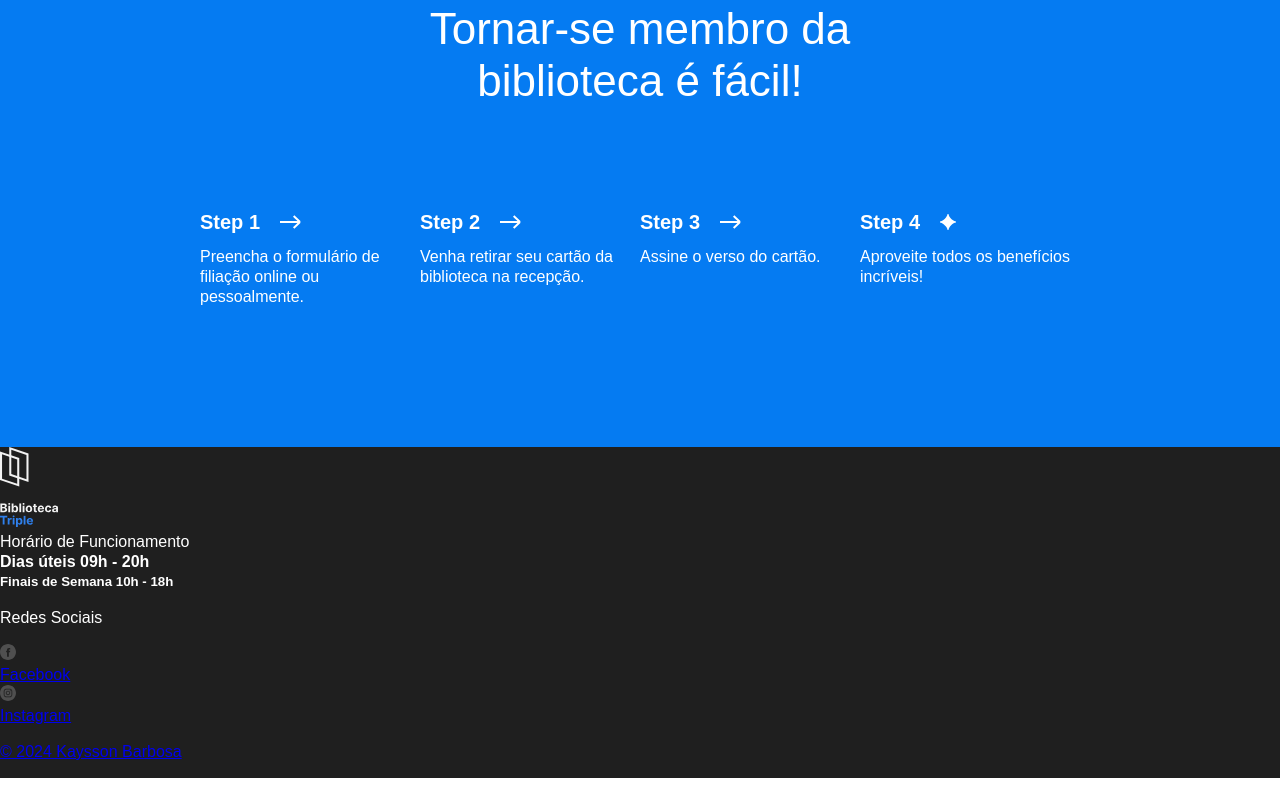
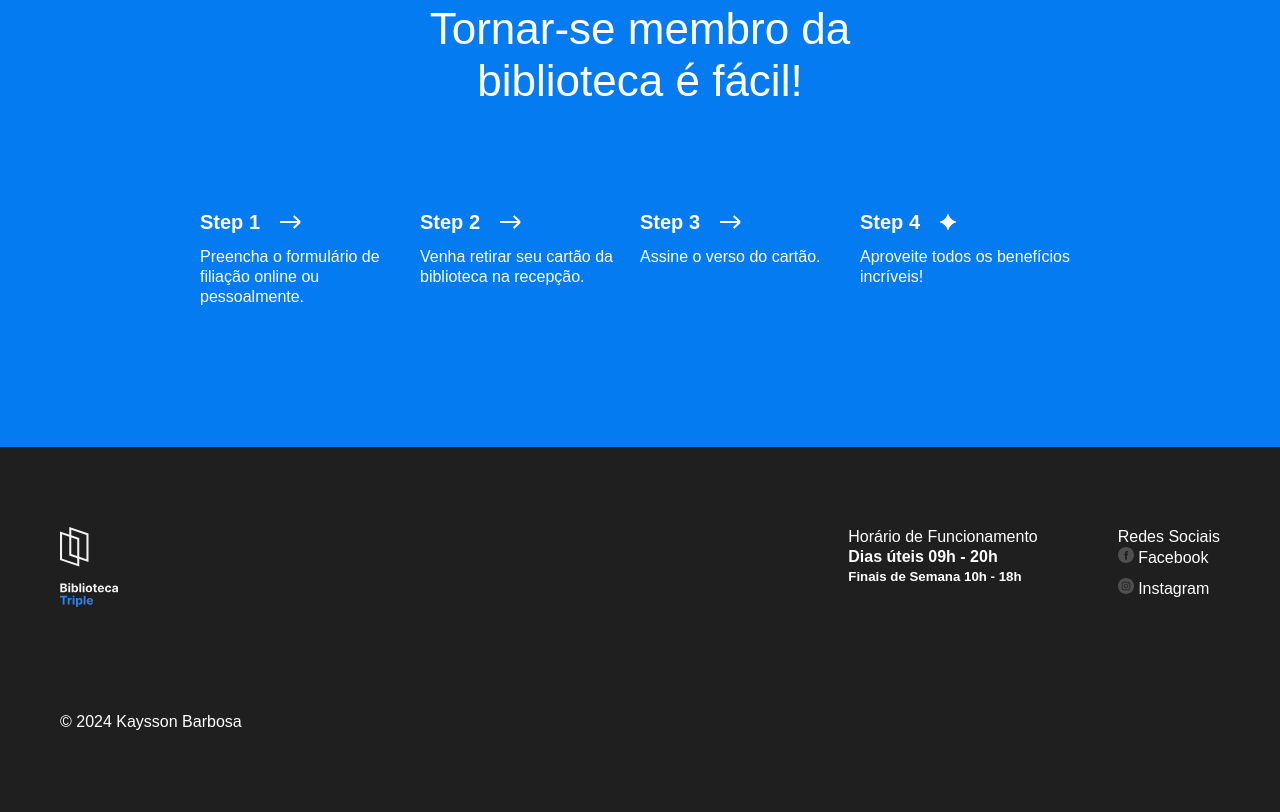
Before and after one commit to kaysson/web_project_library, a plain HTML site: page index.html in a window 1280 px wide. Shown: the part 3087-3899 px from the top of the page. Before the commit the page ends 3865 px from the top, so only its background shows below. Drawn offline with Linux system fonts and the light colour scheme.

Commit message:
Nova atualizaçao do projeto

```diff
--- a/index.html
+++ b/index.html
@@ -26,10 +26,10 @@
               <a href="#events" class="nav__link">Eventos</a>
             </li>
             <li>
-              <a class="nav__link" href="#membership">Seja um membro</a>
+              <a href="#membership" class="nav__link">Seja um membro</a>
             </li>
             <li>
-              <a class="nav__link" href="#footer">Contatos</a>
+              <a href="#footer" class="nav__link">Contatos</a>
             </li>
           </ul>
         </nav>
@@ -266,38 +266,50 @@
             </li>
           </ul>
         </section>
-        <section id="footer" class="footer">
-          <footer class="footer__wrapper">
-          <div class="footer__Columns footer__Column">
-            <img src="./images/logo_white.svg"
-            alt="logo"
-            class="footer__logo" />
+      </main>
+      <footer id="footer" class="footer">
+        <div class="footer__columns">
+          <div class="footer__Column">
+            <img
+              src="./images/logo_white.svg"
+              alt="logo"
+              class="footer__logo"
+            />
           </div>
           <div class="footer__column footer__column_content_hours">
-            <header class="footer__column-heading">Horário de Funcionamento</header>
+            <header class="footer__column-heading">
+              Horário de Funcionamento
+            </header>
             <h4 class="footer__column-headin footer__list"></h4>
-            <h4 class="footer__list footer__list-item"> Dias úteis 09h - 20h </h4>
-            <h5 class="footer__list footer__list-item"> Finais de Semana 10h - 18h </h5>
+            <h4 class="footer__list footer__list-item">Dias úteis 09h - 20h</h4>
+            <h5 class="footer__list footer__list-item">
+              Finais de Semana 10h - 18h
+            </h5>
           </div>
           <div class="footer__column footer__column_content_social">
             <p class="footer__column-heading">Redes Sociais</p>
             <ul class="footer__list">
-              <img src="./images/facebook_white.svg"
-              alt="facebook"
-              class="footer__social-icon" />
-              <li class="footer__list-item"><a href="#">Facebook</li>
-            </ul>
-            <ul class="footer__list">
-              <img src="./images/instagram_white.svg"
-              alt="intagram"
-              class="footer__social-icon" />
-              <li class="footer__list-item"><a href="#">Instagram</li>
+              <li class="footer__list-item">
+                <img
+                  src="./images/facebook_white.svg"
+                  alt="facebook"
+                  class="footer__social-icon"
+                />
+                <a href="#" class="footer__column-link">Facebook</a>
+              </li>
+              <li class="footer__list-item">
+                <img
+                  src="./images/instagram_white.svg"
+                  alt="intagram"
+                  class="footer__social-icon"
+                />
+                <a href="#" class="footer__column-link">Instagram</a>
+              </li>
             </ul>
           </div>
-          <p class="footer__copyright">© 2024 Kaysson Barbosa</p>
-          </footer>
-        </section>
-      </main>
+        </div>
+        <p class="footer__copyright">© 2024 Kaysson Barbosa</p>
+      </footer>
     </div>
   </body>
 </html>
--- a/styles/style.css
+++ b/styles/style.css
@@ -332,29 +332,42 @@
   box-sizing: border-box;
   background-color: #1f1f1f;
   color: white;
-  display: flex;
+  padding: 80px 60px;
 }
 
 .footer__columns {
+  display: flex;
+  margin-bottom: 100px;
+}
+.footer__column {
+  margin-right: auto;
 }
 
 .footer__column_content_hours {
+  margin-left: auto;
+  margin-right: 0;
 }
 
 .footer__column_content_social {
+  margin-left: 80px;
+  margin-right: 0;
 }
 
 .footer__logo {
+  size: 58px 80px;
 }
 
 .footer__column-heading {
+  margin: 0;
 }
 
 .footer__list {
-  /* O código abaixo remove os estilos do navegador padrão para listas */
   list-style-type: none;
+  display: flex;
   padding: 0;
   margin: 0;
+  gap: 10px;
+  flex-direction: column;
 }
 
 .footer__list-item {
@@ -366,7 +379,9 @@
 }
 
 .footer__social-icon {
+  size: 16px 16px;
 }
 
 .footer__copyright {
+  margin: 0;
 }
```
